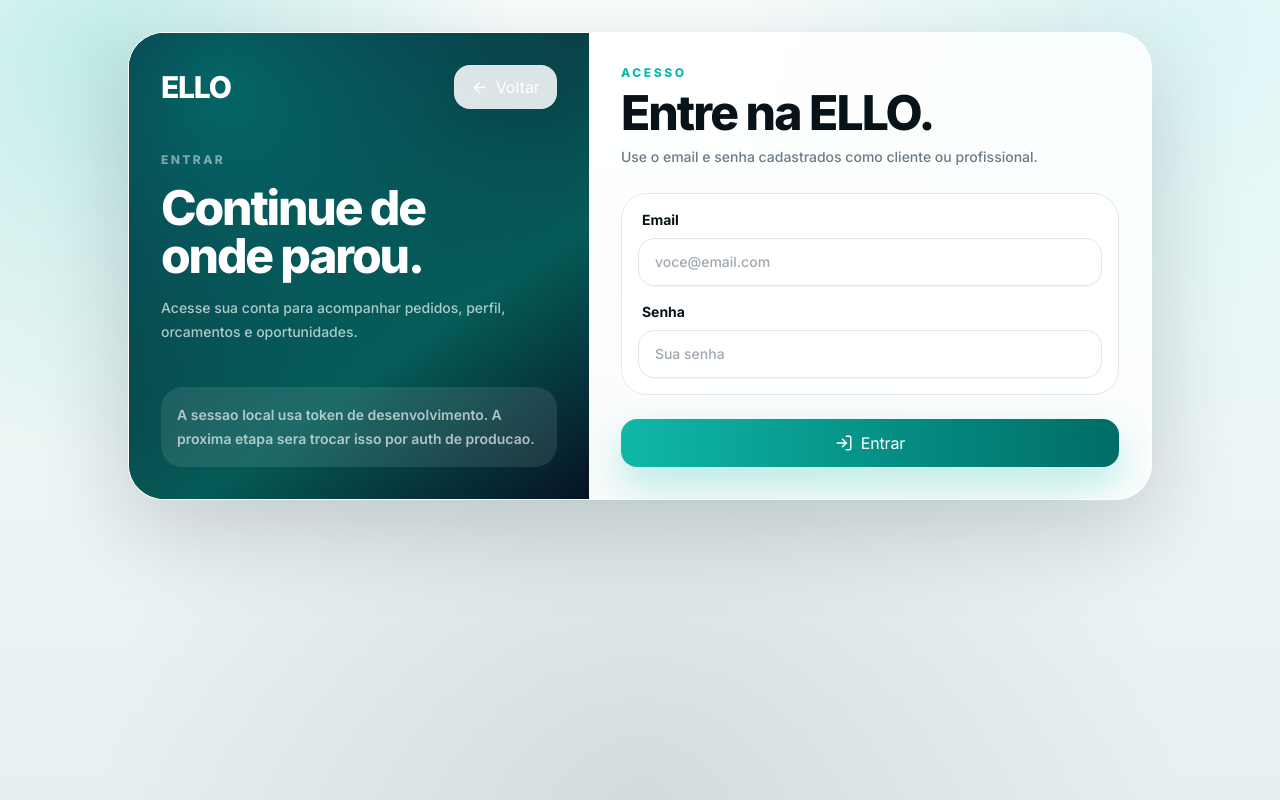
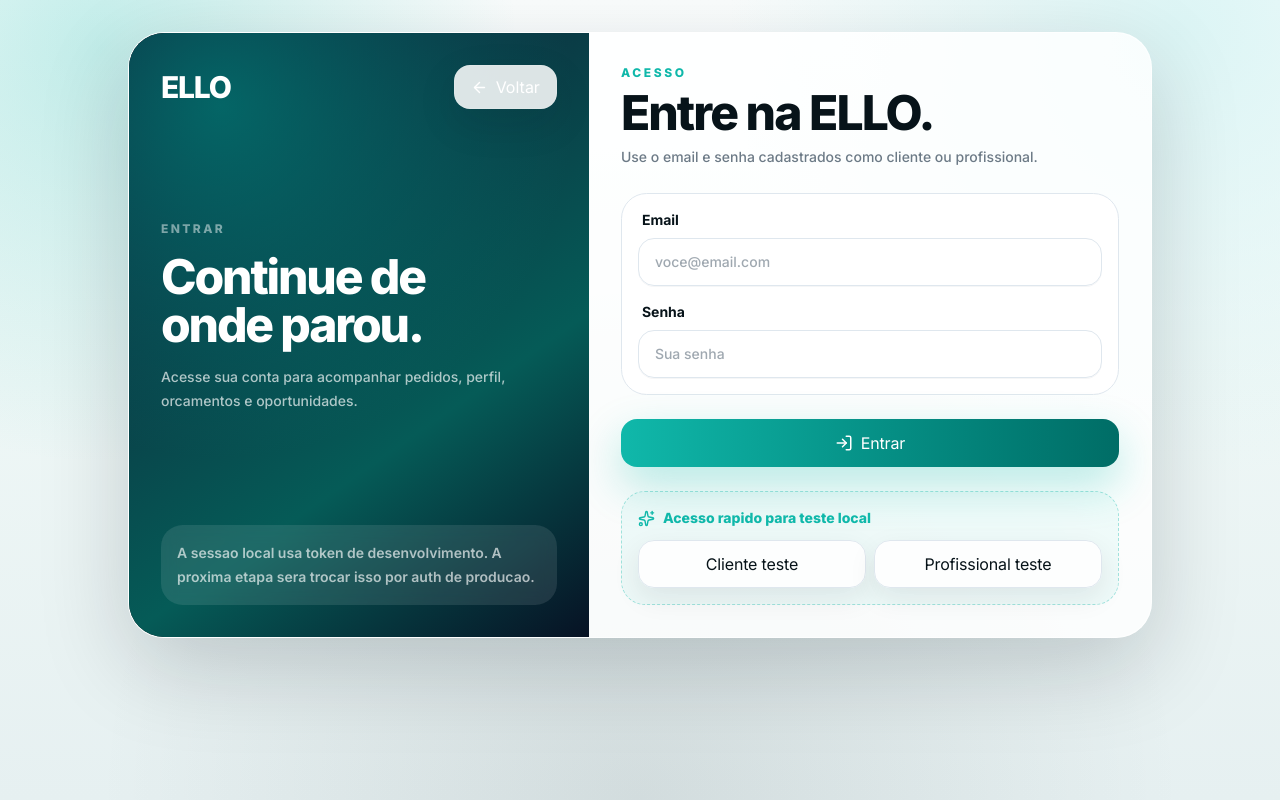
Before and after one commit to primuscreative-web/ello-ux, a React (Vite) app in the folder ello-frontend/: page /entrar in a window 1280 px wide. Built offline with nearby package versions, Linux system fonts and the light colour scheme; no server answers.

Commit message:
feat: add local demo login shortcuts

```diff
--- a/ello-frontend/src/features/auth/Login.jsx
+++ b/ello-frontend/src/features/auth/Login.jsx
@@ -1,10 +1,10 @@
-import { CheckCircle2, LogIn } from 'lucide-react'
+import { CheckCircle2, LogIn, Sparkles } from 'lucide-react'
 import { useState } from 'react'
 import { useNavigate } from 'react-router-dom'
 import { BackButton } from '../../components/ui/BackButton'
 import { Button } from '../../components/ui/Button'
 import { Input } from '../../components/ui/Input'
-import { login } from '../../services/elloService'
+import { createClientSignup, createProfessionalSignup, login } from '../../services/elloService'
 import { saveSession } from '../../services/session'
 import { collectErrors, getFormValues, hasErrors, required, validEmail } from '../../utils/validation'
 
@@ -19,6 +19,15 @@
   const [submitting, setSubmitting] = useState(false)
   const [done, setDone] = useState(false)
   const navigate = useNavigate()
+  const showDevAccess = import.meta.env.DEV
+
+  function completeLogin(session) {
+    saveSession(session)
+    setDone(true)
+    window.setTimeout(() => {
+      navigate(session.user.role === 'professional' ? '/profissional/central' : '/cliente/feed')
+    }, 350)
+  }
 
   async function submit(event) {
     event.preventDefault()
@@ -32,11 +41,52 @@
     setSubmitting(true)
     try {
       const session = await login(values)
-      saveSession(session)
-      setDone(true)
-      window.setTimeout(() => {
-        navigate(session.user.role === 'professional' ? '/profissional/central' : '/cliente/feed')
-      }, 350)
+      completeLogin(session)
+    } catch (error) {
+      setErrors(error.errors || {})
+      setFormError(error.message)
+    } finally {
+      setSubmitting(false)
+    }
+  }
+
+  async function quickAccess(role) {
+    const suffix = Date.now()
+    setErrors({})
+    setFormError('')
+    setSubmitting(true)
+
+    try {
+      const session = role === 'professional'
+        ? await createProfessionalSignup({
+            fullName: 'Profissional Teste',
+            birthDate: '1990-01-01',
+            specialty: 'Servicos gerais',
+            email: `pro.teste.${suffix}@ello.dev`,
+            password: '12345678',
+            confirmPassword: '12345678',
+            experience: '5 anos',
+            city: 'Brasil',
+            coverage: 'Nacional',
+            document: '12345678900',
+            phone: '11999999999',
+            fiscalCity: 'Brasil',
+            description: 'Perfil de teste para validar a experiencia profissional.',
+            basePrice: 'R$ 120',
+            chargeType: 'por atendimento'
+          })
+        : await createClientSignup({
+            fullName: 'Cliente Teste',
+            birthDate: '1995-01-01',
+            city: 'Brasil',
+            email: `cliente.teste.${suffix}@ello.dev`,
+            password: '12345678',
+            confirmPassword: '12345678',
+            region: 'Centro',
+            interests: 'casa, beleza, eventos'
+          })
+
+      completeLogin(session)
     } catch (error) {
       setErrors(error.errors || {})
       setFormError(error.message)
@@ -80,6 +130,22 @@
             {done ? <CheckCircle2 size={18} /> : <LogIn size={18} />}
             {done ? 'Entrada confirmada' : submitting ? 'Entrando...' : 'Entrar'}
           </Button>
+          {showDevAccess ? (
+            <div className="grid gap-3 rounded-[1.5rem] border border-dashed border-brand/35 bg-brand/5 p-4">
+              <p className="inline-flex items-center gap-2 text-sm font-extrabold text-brand">
+                <Sparkles size={17} />
+                Acesso rapido para teste local
+              </p>
+              <div className="grid gap-2 sm:grid-cols-2">
+                <Button disabled={submitting} onClick={() => quickAccess('client')} type="button" variant="secondary">
+                  Cliente teste
+                </Button>
+                <Button disabled={submitting} onClick={() => quickAccess('professional')} type="button" variant="secondary">
+                  Profissional teste
+                </Button>
+              </div>
+            </div>
+          ) : null}
           {formError ? <p className="rounded-2xl bg-rose-50 px-4 py-3 text-sm font-bold text-rose-700">{formError}</p> : null}
         </section>
       </form>
```
